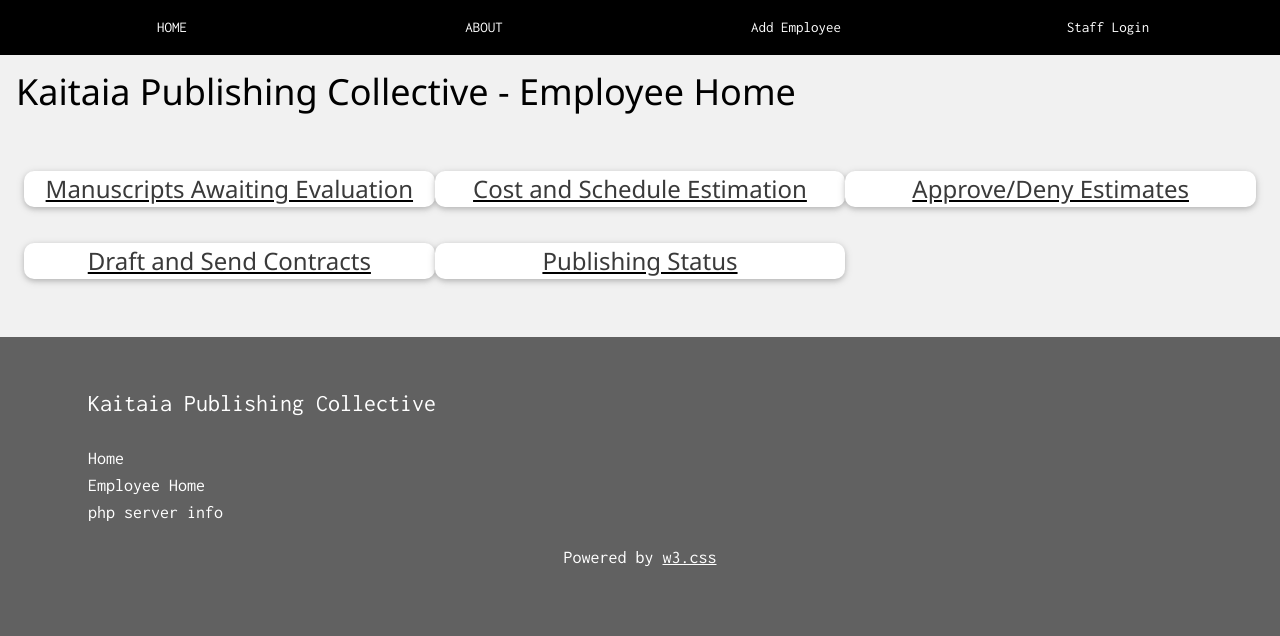
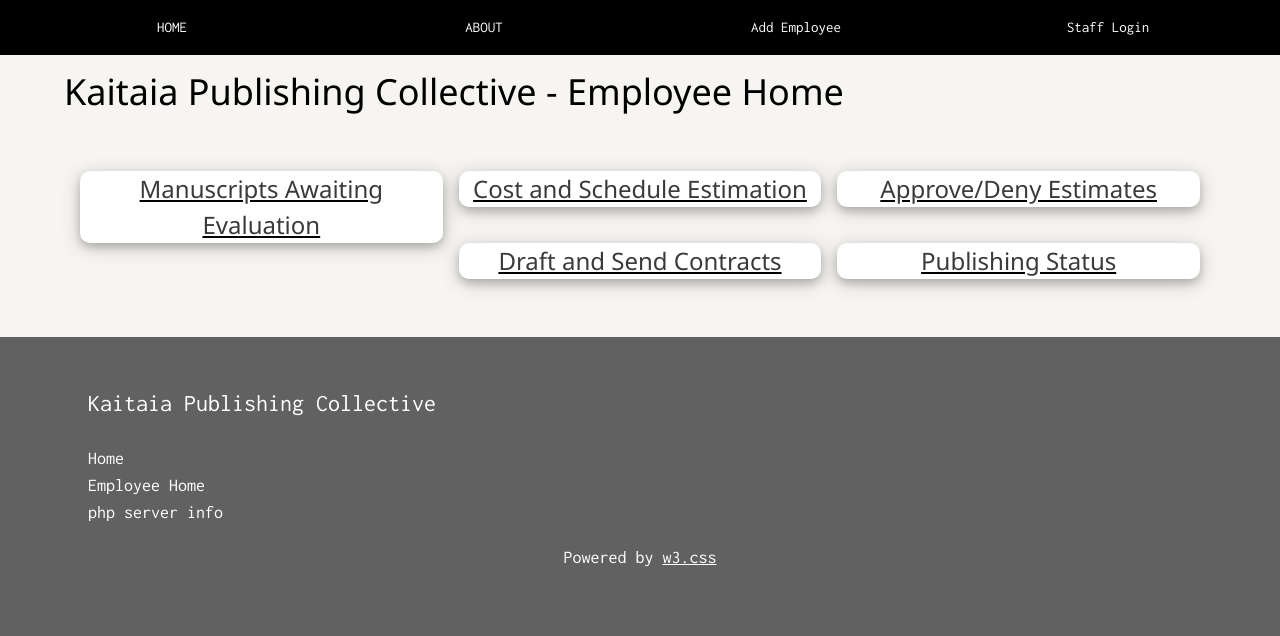
Before and after one commit to MR-SIR2525/systems-a-and-d-project, a PHP site: page /employee-home.php in a window 1280 px wide. Shown: the top 636 px of the page. Run offline with PHP 8.4, Linux system fonts and the light colour scheme; data that the repository does not hold is empty; a stand-in replaces the project's code that opens the database connection.

Commit message:
change div to section, change css class

```diff
--- a/employee-home.php
+++ b/employee-home.php
@@ -37,8 +37,8 @@
   <?php include 'templates/nav.php'; ?>
 
 
-  <!-- background color and large text to the whole page -->
-  <div class="w3-light-grey w3-grayscale w3-large">
+  <!-- background color and large text to the whole section -->
+  <section class="w3-sand w3-grayscale w3-large px-48">
     <header class="w3-container mt-55" id="home">
       <h1>Kaitaia Publishing Collective - Employee Home</h1>
     </header>
@@ -58,8 +58,8 @@
 
           for ($i = 0; $i < count($menu_items); $i++) {
             print '
-              <div class="w3-third w3-margin-bottom" style="padding:0px">
-                <a href="#link' . $i . '" class="w3-card br-10 w3-hover-grey w3-white w3-block">
+              <div class="w3-third w3-margin-bottom">
+                <a href="#link' . $i . '" class="w3-card-4 br-10 w3-hover-grey w3-white w3-block">
                   <h3 class="w3-text-dark-grey">' . $menu_items[$i] . '</h3>
                 </a>
               </div>
@@ -70,7 +70,7 @@
 
       </div>
     </div>
-  </div>
+  </section>
   <!-- End page content -->
 
 
```
